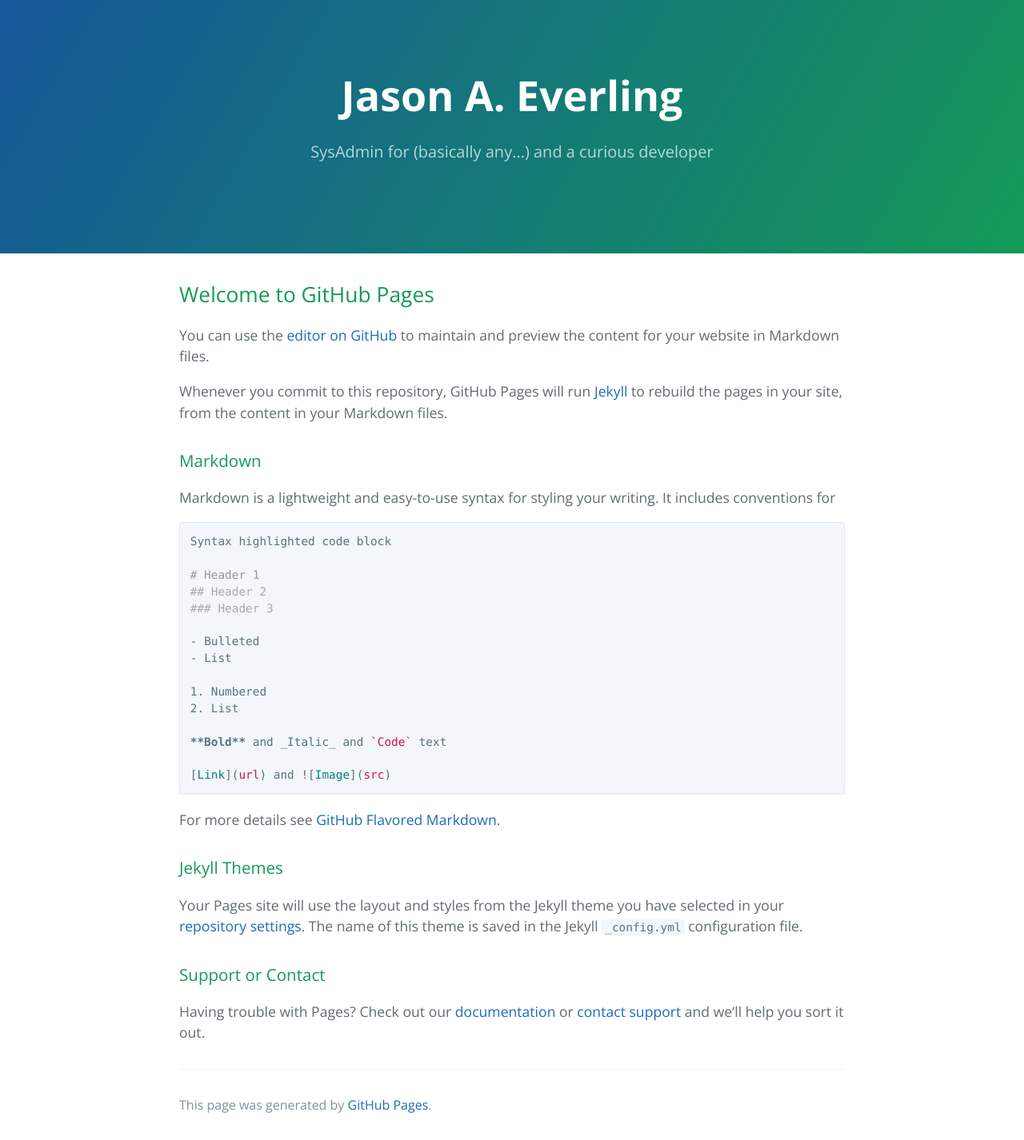
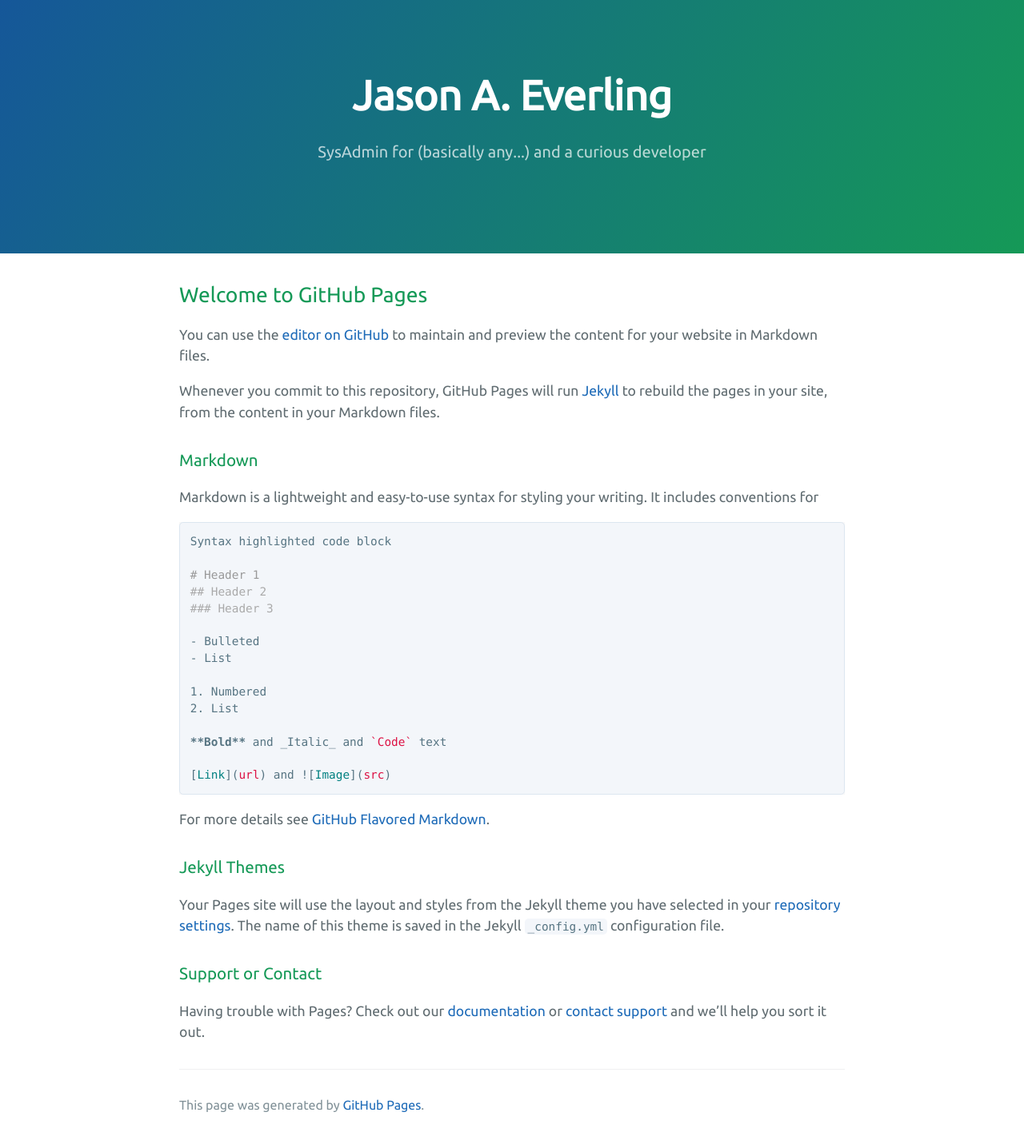
Before and after one commit to JasonEverling/jasoneverling.github.io, a Jekyll site: the page built from README.md, in a window 1280 px wide. Shown: the whole page at 80% size. Built offline with Jekyll 4.4.1, drawn with Linux system fonts in a browser that asks for light colours; our own code applies the rules of GitHub Pages for plain Markdown files.

Commit message:
update font

```diff
--- a/assets/css/style.css
+++ b/assets/css/style.css
@@ -7,7 +7,7 @@
  *    user zoom.
  */
 html {
-  font-family: sans-serif;
+  font-family: Ubuntu, sans-serif;
   /* 1 */
   -ms-text-size-adjust: 100%;
   /* 2 */
@@ -678,7 +678,7 @@ th {
 body {
   padding: 0;
   margin: 0;
-  font-family: "Open Sans", "Helvetica Neue", Helvetica, Arial, sans-serif;
+  font-family: Ubuntu, "Open Sans", "Helvetica Neue", Helvetica, Arial, sans-serif;
   font-size: 16px;
   line-height: 1.5;
   color: #606c71;
```
